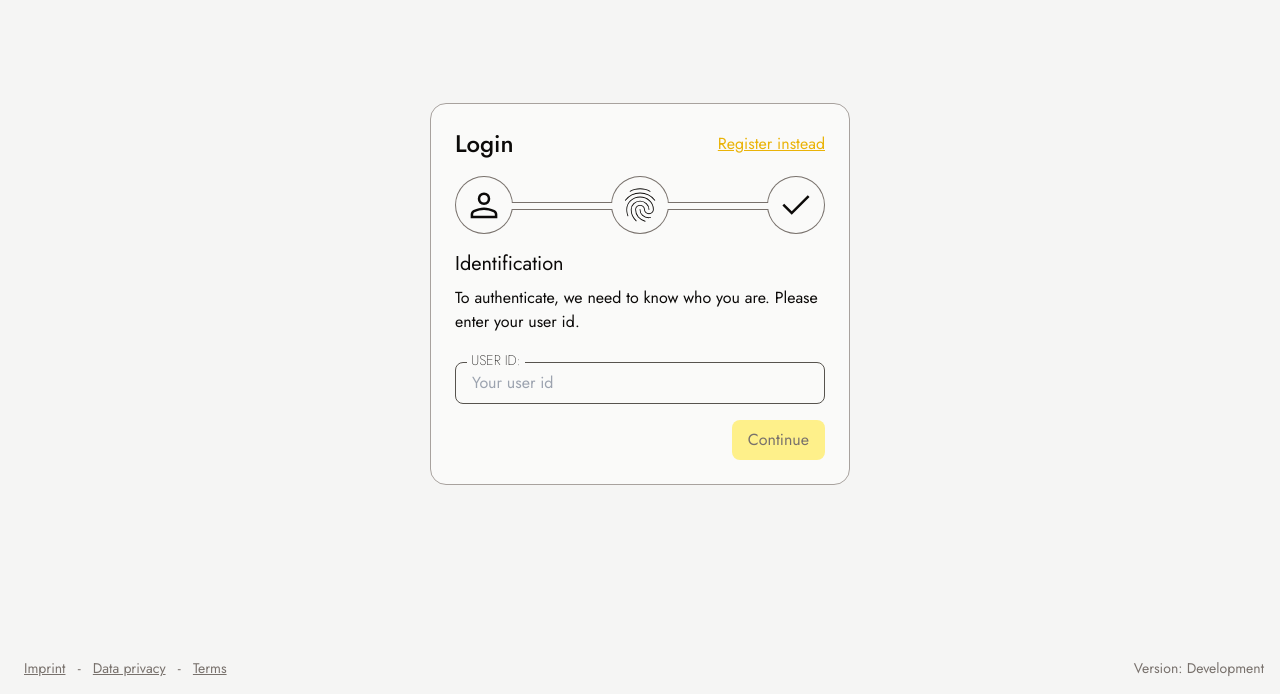
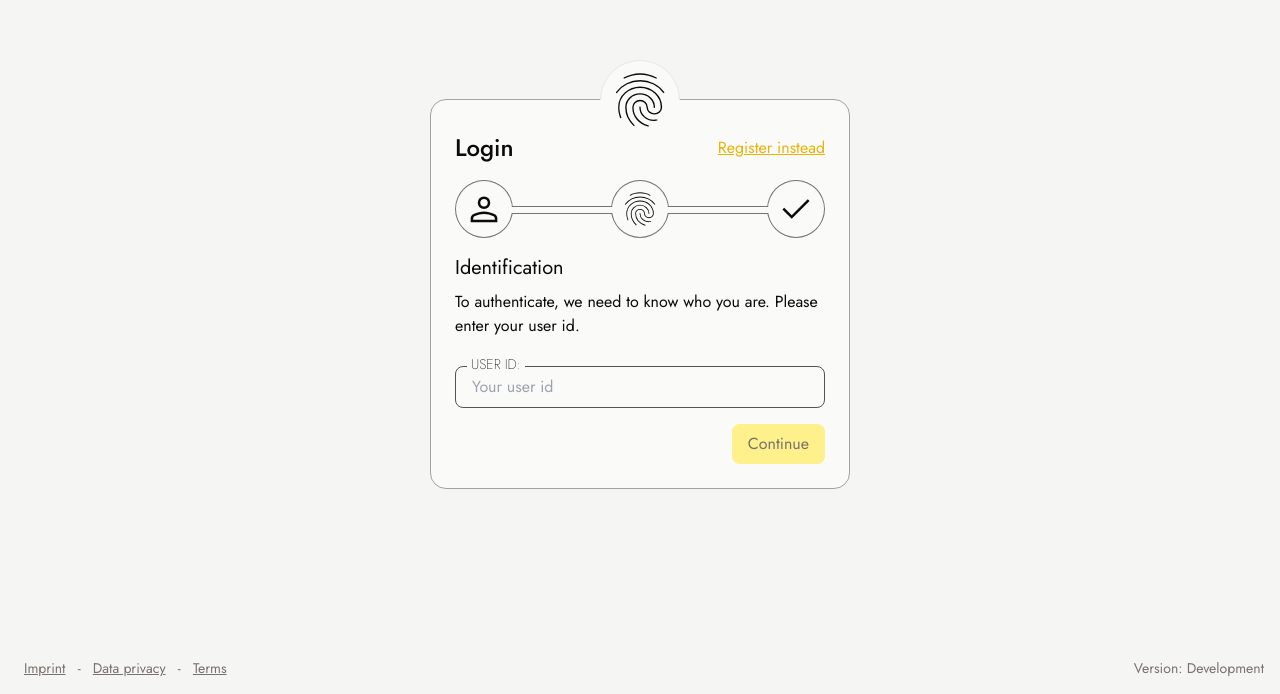
Before and after one commit to Untanky/modern-auth, a Svelte app in the folder client-app/: page / in a window 1280 px wide. Shown: the part 106-800 px from the top of the page. Built offline with nearby package versions, Linux system fonts and the light colour scheme.

Commit message:
Added Icon to top of card

```diff
--- a/client-app/src/App.svelte
+++ b/client-app/src/App.svelte
@@ -1,9 +1,17 @@
 <script>
   import SmartLogin from "./components/SmartLogin.svelte";
+  import Identification from "./components/icons/Identification.svelte";
 
 </script>
 <div class="flex flex-col w-screen h-screen justify-center items-end sm:items-center p-4">
-  <main class="sm:w-[420px] card space-y-2">
+  <main class="relative sm:w-[420px] card space-y-2">
+    <div class="absolute -top-10 left-0 right-0 flex justify-center">
+      <span class="w-20 h-20 p-2 border bg-stone-50 dark:bg-stone-900 dark:border-stone-600 rounded-full">
+      </span>
+    </div>
+    <div class="absolute top-[-8px] h-10 left-24 right-24 bg-stone-50 dark:bg-stone-900 flex justify-center fill-stone-950 dark:fill-stone-50">
+      <div class="w-20 h-20 p-2 -mt-10"><Identification /></div>
+    </div>
     <SmartLogin />
   </main>
   <footer class="absolute text-sm bottom-4 text-stone-500 dark:text-stone-400 w-full px-4 flex justify-between">
--- a/client-app/src/components/SmartLogin.svelte
+++ b/client-app/src/components/SmartLogin.svelte
@@ -4,9 +4,9 @@
   import { state } from '../lib/state';
   import AuthorizationProgress from './AuthenticationProgress.svelte';
   import Authentication from './forms/Authentication.svelte';
+  import Authorization from './forms/Authorization.svelte';
   import Identification from './forms/Identification.svelte';
   import Registration from './forms/Registration.svelte';
-  import Authorization from './forms/Authorization.svelte';
 
   const onInitiateAuthentication = (userId: string): void => {
     state.update(state => ({ ...state, loading: true } ));
```
